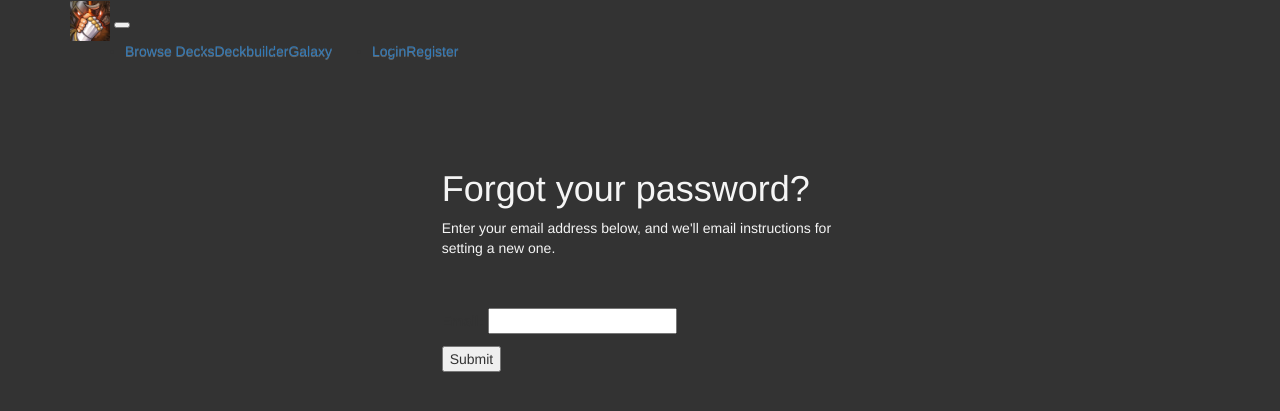
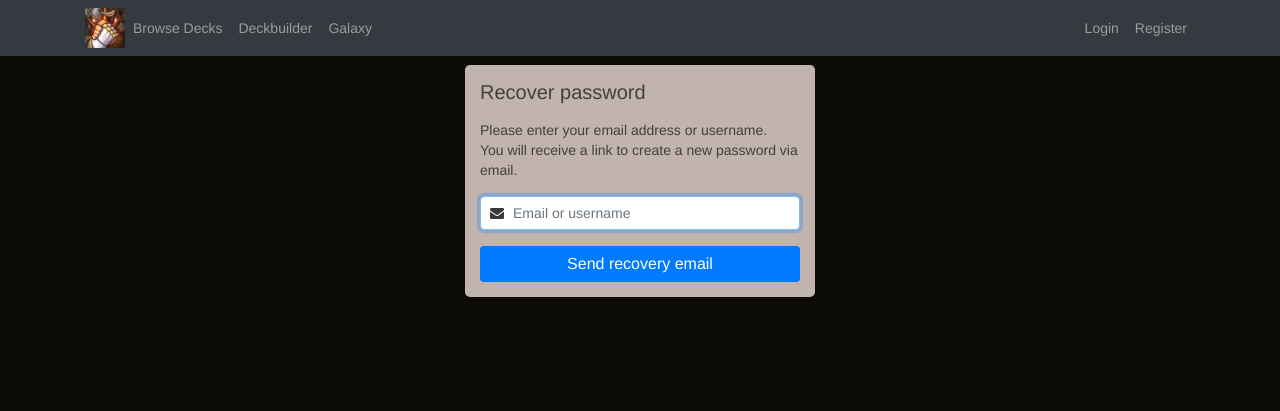
Before and after one commit to MNoya/deckbuilder, a Django app: page /recover-password/ in a window 1280 px wide. Shown: the top 411 px of the page. Run offline with Django 3.2, Linux system fonts and the light colour scheme; some libraries are stand-ins or nearby versions.

Commit message:
Finished User Login-Register-Recover flows
Fixed error handling on all user flows, added fb/google login from register page, continued improving styles

```diff
--- a/deckbuilder_app/constants.py
+++ b/deckbuilder_app/constants.py
@@ -3,6 +3,7 @@ from datetime import timedelta
 DEFAULT_PROFILE_IMAGE = 'img/default/profile_image.jpg'
 DEFAULT_CARD_IMAGE = 'img/default/card_image.png'
 EXPIRY_TOKEN_DELTA = timedelta(days=7)
+USER_CREATED_MESSAGE = 'Great! Your account was created, now please check your email to activate your account.'
 
 GET = 'GET'
 POST = 'POST'
--- a/deckbuilder_app/forms.py
+++ b/deckbuilder_app/forms.py
@@ -15,15 +15,15 @@ class RegisterForm(forms.Form):
     username = forms.CharField(max_length=40, required=True)
     email = forms.EmailField()
     password = forms.CharField(required=True, widget=forms.PasswordInput())
-    password_confirmation = forms.CharField(widget=forms.PasswordInput(), required=True, label="Confirm password")
-
-    def clean(self):
-        cleaned_data = super(RegisterForm, self).clean()
-        password = cleaned_data.get("password")
-        confirm_password = cleaned_data.get("password_confirmation")
-
-        if password != confirm_password:
-            raise forms.ValidationError("Passwords do not match")
+    # password_confirmation = forms.CharField(widget=forms.PasswordInput(), required=True, label="Confirm password")
+    #
+    # def clean(self):
+    #     cleaned_data = super(RegisterForm, self).clean()
+    #     password = cleaned_data.get("password")
+    #     confirm_password = cleaned_data.get("password_confirmation")
+    #
+    #     if password != confirm_password:
+    #         raise forms.ValidationError("Passwords do not match")
 
 
 class ResetPasswordForm(forms.Form):
@@ -43,7 +43,20 @@ class RequestResetPasswordForm(forms.Form):
     """
     Request a password reset form
     """
-    email = forms.EmailField(required=True)
+    email_or_username = forms.CharField(required=True)
+
+    def clean(self):
+        cleaned_data = super(RequestResetPasswordForm, self).clean()
+        email_or_username = cleaned_data.get("email_or_username")
+        # Find User with the email or the username
+        try:
+            user = User.objects.get(username=email_or_username)
+        except User.DoesNotExist:
+            try:
+                user = User.objects.get(email=email_or_username)
+            except User.DoesNotExist:
+                raise forms.ValidationError("Email not found")
+        cleaned_data['email'] = user.email
 
     def is_valid(self):
         valid = super(RequestResetPasswordForm, self).is_valid()
--- a/deckbuilder_app/static/css/base.css
+++ b/deckbuilder_app/static/css/base.css
@@ -79,6 +79,18 @@ a:-webkit-any-link {
 
 .content-area {
     background-color: #c1b4ad
+}
+
+.central-box {
+    width: 70%;
+    padding: 15px;
+    margin: auto;
+    background-color: var(--color-beige-2);
+    border-radius: 5px;
+    box-sizing: border-box;
+    padding-left: 32px;
+    font-size: 14px;
+    color: var(--color-1);
 }
 
 /** Race Icons */
--- a/deckbuilder_app/static/css/login.css
+++ b/deckbuilder_app/static/css/login.css
@@ -3,8 +3,7 @@ body {
 }
 
 .form-signin {
-    width: 70%;
-    max-width: 330px;
+    max-width: 350px;
     padding: 15px;
     margin: auto;
     background-color: var(--color-beige-2);
@@ -26,12 +25,6 @@ body {
 
 .form-signin .form-control:focus {
     z-index: 2;
-}
-
-.form-signin input[type="email"] {
-    margin-bottom: -1px;
-    border-bottom-right-radius: 0;
-    border-bottom-left-radius: 0;
 }
 
 .form-signin input[type="password"] {
@@ -118,3 +111,20 @@ body {
 .redirect-link:-webkit-any-link:hover {
     text-decoration: underline !important;
 }
+
+/* Django Form error class */
+.errorlist {
+    list-style: none;
+    margin-top: 5px;
+    margin-left: -10px;
+    font-weight: 400;
+    color: red;
+}
+
+li.error {
+    list-style: none;
+    margin-top: 5px;
+    margin-left: -10px;
+    font-weight: 400;
+    color: red;
+}
--- a/deckbuilder_app/templates/views/base.html
+++ b/deckbuilder_app/templates/views/base.html
@@ -29,7 +29,7 @@
         <!-- Font Awesome -->
         <link rel="stylesheet" href="https://maxcdn.bootstrapcdn.com/font-awesome/4.7.0/css/font-awesome.min.css">
 
-        <!-- Base -->
+        <!-- Base CSS -->
         <link rel="stylesheet" href="{% static "css/base.css" %}"/>
     {% endblock stylesheets %}
 
@@ -45,7 +45,10 @@
                 integrity="sha384-ChfqqxuZUCnJSK3+MXmPNIyE6ZbWh2IMqE241rYiqJxyMiZ6OW/JmZQ5stwEULTy"
                 crossorigin="anonymous"></script>
 
-        <!-- Base -->
+        <!-- Bootstrap Validator -->
+        <script src="https://cdnjs.cloudflare.com/ajax/libs/1000hz-bootstrap-validator/0.11.9/validator.min.js"></script>
+
+        <!-- Base JS -->
         <script src="{% static "js/base.js" %}"></script>
     {% endblock javascript_top %}
 </head>
@@ -95,7 +98,7 @@
                 <ul class="navbar-nav">
                     {% if user.is_authenticated %}
                         <li class="nav-item">
-                            <a class="nav-link" href="{% url 'logout' %}">My Profile</a>
+                            <a class="nav-link" href="{% url 'login' %}">My Profile</a>
                         </li>
                     {% else %}
                         <li class="nav-item">
--- a/deckbuilder_app/templates/views/password_recovery.html
+++ b/deckbuilder_app/templates/views/password_recovery.html
@@ -1,77 +1,39 @@
 {% extends "views/base.html" %}
- {% block title %}Reset Password{% endblock title%}
- {% block javascript_top %}
-<script src="https://code.jquery.com/jquery-3.2.1.min.js"
-        integrity="sha256-hwg4gsxgFZhOsEEamdOYGBf13FyQuiTwlAQgxVSNgt4=" crossorigin="anonymous"></script>
-<!-- Latest compiled and minified JavaScript -->
-<script src="https://maxcdn.bootstrapcdn.com/bootstrap/3.3.7/js/bootstrap.min.js"
-        integrity="sha384-Tc5IQib027qvyjSMfHjOMaLkfuWVxZxUPnCJA7l2mCWNIpG9mGCD8wGNIcPD7Txa"
-        crossorigin="anonymous"></script>
-{% endblock javascript_top %}
+{% load staticfiles i18n %}
+
+{% block title %}Recover password{% endblock title %}
+
 {% block stylesheets %}
-<!-- Latest compiled and minified CSS -->
-<link rel="stylesheet" href="https://maxcdn.bootstrapcdn.com/bootstrap/3.3.7/css/bootstrap.min.css"
-      integrity="sha384-BVYiiSIFeK1dGmJRAkycuHAHRg32OmUcww7on3RYdg4Va+PmSTsz/K68vbdEjh4u" crossorigin="anonymous">
- <!-- Optional theme -->
-<link rel="stylesheet" href="https://maxcdn.bootstrapcdn.com/bootstrap/3.3.7/css/bootstrap-theme.min.css"
-      integrity="sha384-rHyoN1iRsVXV4nD0JutlnGaslCJuC7uwjduW9SVrLvRYooPp2bWYgmgJQIXwl/Sp" crossorigin="anonymous">
- <style>
-     .input_label {
-        margin-top: 10pt;
-        color: whitesmoke !important;
-    }
-     .input_password {
-        margin-top: 10pt;
-    }
-     .submit_button {
-        margin-top: 12pt;
-        background-image: linear-gradient(to bottom, #fb5700 0, #fb5700 100%);
-        border-color: #fb5700
-    }
-     .form-div {
-        margin-top: 30pt;
-    }
-     body {
-        background: #333;
-        font-family: Helvetica Neue, sans-serif;
-    }
-     .header {
-        color: whitesmoke;
-        font-size: 20pt;
-        margin-top: 50pt;
-    }
-     .message_zone {
-        color: whitesmoke;
-    }
-     .message_zone li {
-        padding-top: 12pt;
-        margin-left: 32pt;
-    }
- </style>
+    {{ block.super }}
+    <link rel="stylesheet" href="{% static "css/login.css" %}">
 {% endblock stylesheets %}
+
 {% block content %}
-<div class="col-md-4 col-md-offset-4 header">
-    <h1>Forgot your password?</h1>
-</div>
- <div class="col-md-4 col-md-offset-4 message_zone">
-    <p>Enter your email address below, and we'll email instructions for setting a new one.</p>
-</div>
- <div class="col-md-4 col-md-offset-4 form-div">
-    <form class="password_form form-vertical" method="POST">
-        {% csrf_token %}
-        {{ form.as_p }}
-        <input type="submit" value="Submit">
-    </form>
-</div>
-<div class="col-md-4 col-md-offset-4 message_zone">
+    <div class="form-signin">
+        <h1 class="h5 mb-3 font-weight-normal">Recover password</h1>
+        <p>
+            Please enter your email address or username.<br>
+            You will receive a link to create a new password via email.
+        </p>
+
+        {{ form.non_field_errors }}
         {% if messages %}
             <ul class="messages">
                 {% for message in messages %}
-        <li
-                {% if message.tags %} class="{{ message.tags }}" {% endif %}>{{ message }}
-        </li>
+                    <li{% if message.tags %} class="{{ message.tags }}"{% endif %}>{{ message }}</li>
                 {% endfor %}
             </ul>
         {% endif %}
+
+        <form class="password_form form-vertical" method="POST">
+            {% csrf_token %}
+            <div class="form-group has-feedback">
+                <input type="text" name="{{ form.email_or_username.html_name }}"
+                       class="form-control" placeholder="Email or username" required autofocus>
+                <span class="fa fa-envelope form-control-feedback" aria-hidden="true"></span>
+            </div>
+
+            <button class="btn btn-md btn-primary btn-block" type="submit">Send recovery email</button>
+        </form>
     </div>
 {% endblock %}
--- a/deckbuilder_app/views/users.py
+++ b/deckbuilder_app/views/users.py
@@ -7,7 +7,7 @@ from django.shortcuts import render, redirect
 from django.urls import reverse
 
 import deckbuilder_app.errors as err
-from deckbuilder_app.constants import GET, POST
+from deckbuilder_app.constants import GET, POST, USER_CREATED_MESSAGE
 from deckbuilder_app.forms import UserProfileForm, RegisterForm, ResetPasswordForm, RequestResetPasswordForm
 from deckbuilder_app.user_model import User, EmailToken
 
@@ -25,28 +25,26 @@ def register(request):
         return render(request, 'views/register.html', {'form': form})
     elif request.method == POST:
         # create form from request POST params
+        log.info("Received Register Request")
         form = RegisterForm(request.POST)
         template = 'views/validation_template.html'
-        context = {'title': 'Success', 'message': 'Great! Your account was created, now please check your email to '
-                                                  'activate your account.'}
+
         # check if the form is valid
         if form.is_valid():
             # try to create an user
-            form.cleaned_data.pop('password_confirmation')
             user, errors = User.register(**form.cleaned_data)
             if user:
-                # render success
-                return render(request, template, context)
+                log.info("User created")
+                return render(request, template, context={'title': 'Success', 'message': USER_CREATED_MESSAGE})
             else:
                 # show errors and redirect to register form
                 for error in errors:
                     messages.error(request, error.text)
-                return redirect(reverse('register'))
+                return render(request, 'views/register.html', {'form': form, **form.cleaned_data})
         else:
             # show errors and redirect to form
-            messages.error(request, 'Invalid form data')
-            response = redirect(reverse('register'))
-        return response
+            log.error("Errors found on form: {}".format(form.errors.as_data()))
+            return render(request, 'views/register.html', {'form': form, **form.cleaned_data})
 
 
 def recover_password(request):
@@ -66,21 +64,19 @@ def recover_password(request):
         if form.is_valid():
             reset_email = form.cleaned_data['email']
             user = User.get_user_by_email(reset_email)
-            if user:
-                user.recover_password()
+            email_sent = user.recover_password()
+            if email_sent:
                 template = 'views/validation_template.html'
                 context = {'title': 'Success',
                            'message': 'Great %s! Now please check your email to '
                                       'reset your password.' % user.username}
                 return render(request, template, context)
             else:
-                messages.error(request, 'Email not found')
-                return redirect(reverse('reset_password_form'))
+                # show errors and redirect to form
+                messages.error(request, 'Error sending recover password email')
+                return redirect(reverse('recover_password'))
         else:
-            # show errors and redirect to form
-            messages.error(request, 'Invalid form data')
-            response = redirect(reverse('reset_password_form'))
-        return response
+            return render(request, 'views/password_recovery.html', {'form': form})
 
 
 def reset_password(request, token=None):
```
Also changed, not shown: deckbuilder_app/email_manager.py (+7 -0 lines), deckbuilder_app/templates/views/login.html (+16 -3 lines), deckbuilder_app/templates/views/logout.html (+11 -2 lines), deckbuilder_app/templates/views/register.html (+70 -37 lines), deckbuilder_app/templates/views/validation_template.html (+6 -13 lines), deckbuilder_app/user_model.py (+7 -2 lines). Lines whose indentation alone changed are shown as unchanged.
